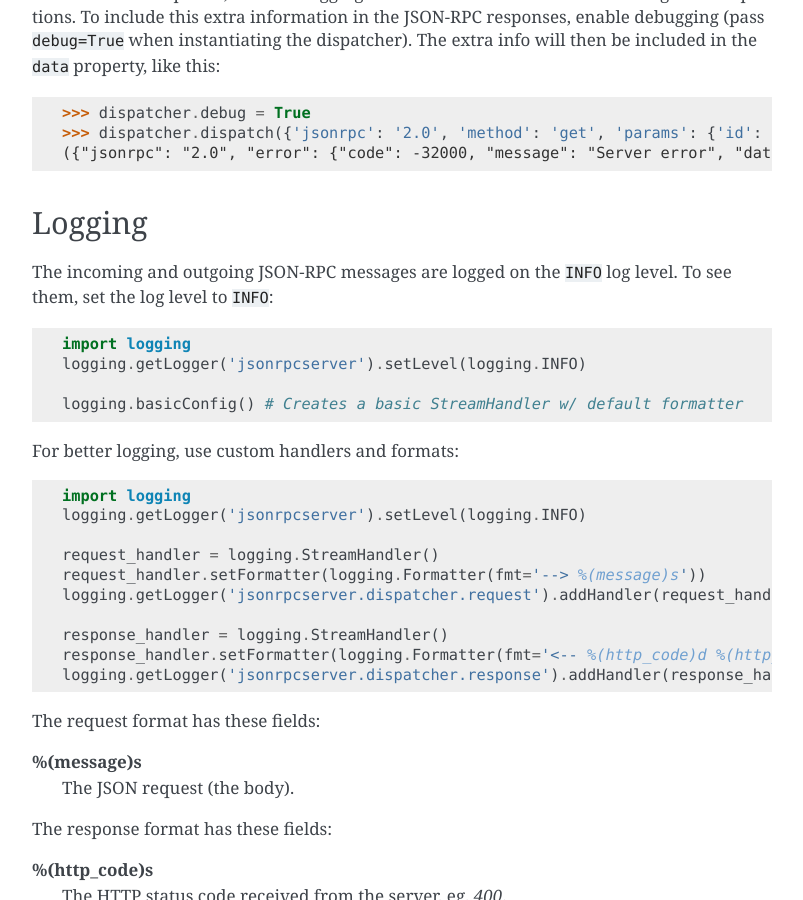
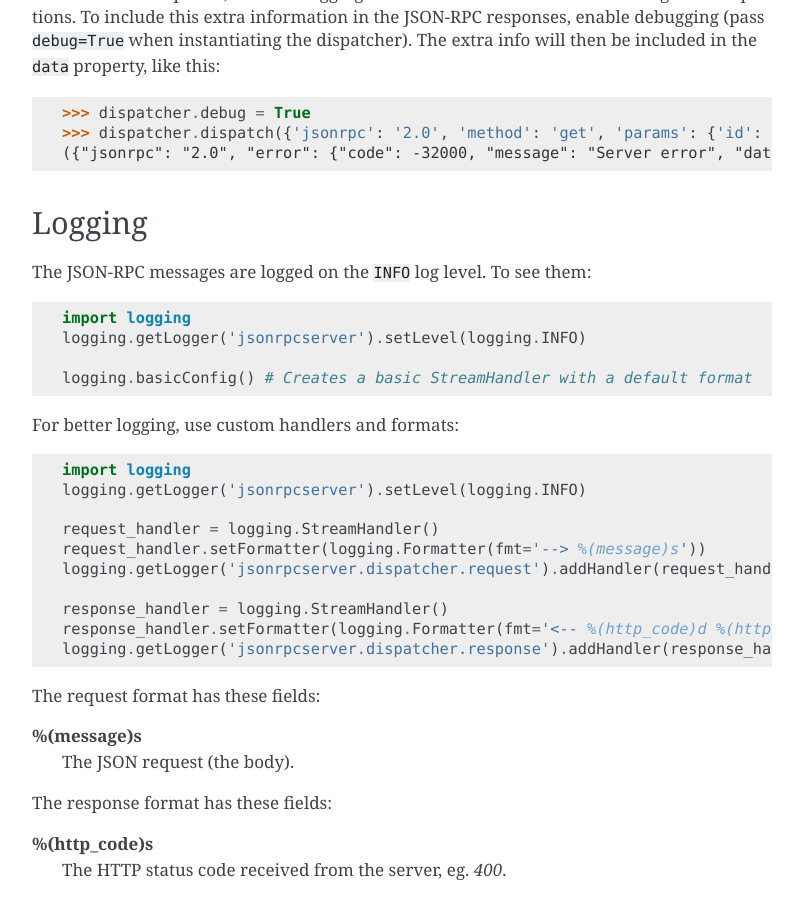
Before and after one commit to explodinglabs/jsonrpcserver, a Sphinx documentation site: the page built from doc/index.rst, in a window 1280 px wide and 900 px high, scrolled down 2054 px. Shown: the whole window, without its empty margins (238-1041 px from the left). Built offline with Sphinx 7.4.7, drawn with Linux system fonts in a browser that asks for light colours.

Commit message:
Documentation

```diff
--- a/doc/index.rst
+++ b/doc/index.rst
@@ -106,13 +106,12 @@ extra info will then be included in the ``data`` property, like this::
 Logging
 =======
 
-The incoming and outgoing JSON-RPC messages are logged on the ``INFO`` log
-level. To see them, set the log level to ``INFO``::
+The JSON-RPC messages are logged on the ``INFO`` log level. To see them::
 
     import logging
     logging.getLogger('jsonrpcserver').setLevel(logging.INFO)
 
-    logging.basicConfig() # Creates a basic StreamHandler w/ default formatter
+    logging.basicConfig() # Creates a basic StreamHandler with a default format
 
 For better logging, use custom handlers and formats::
 
```
